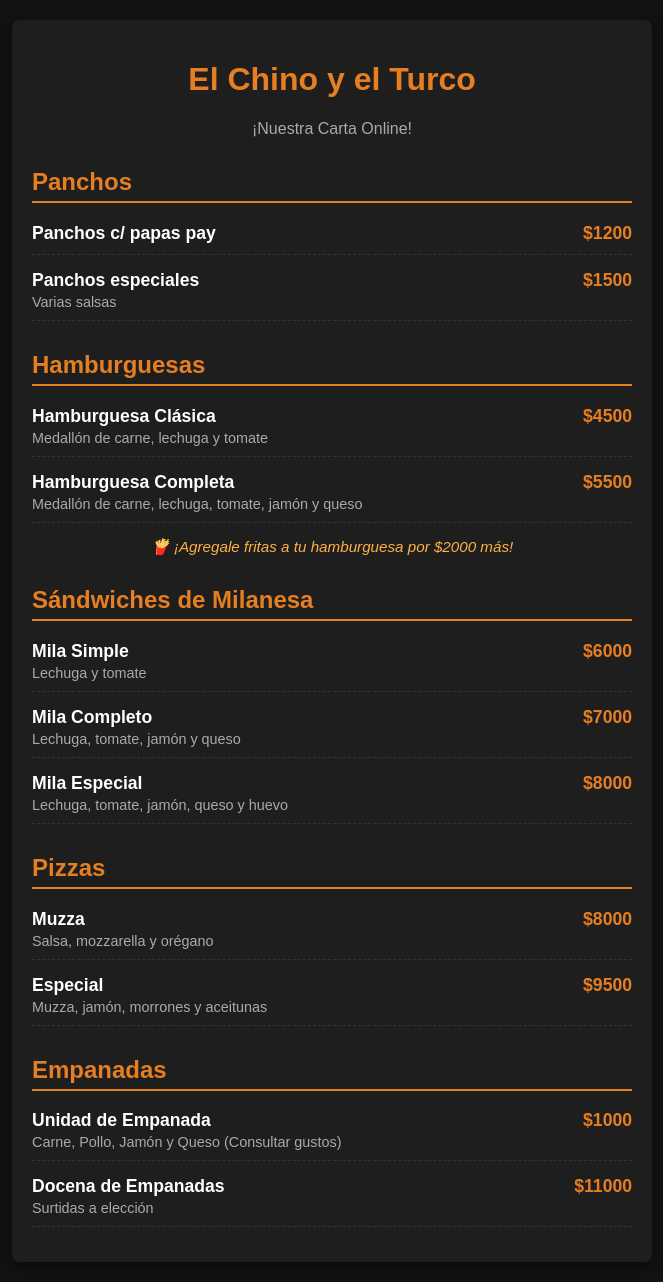
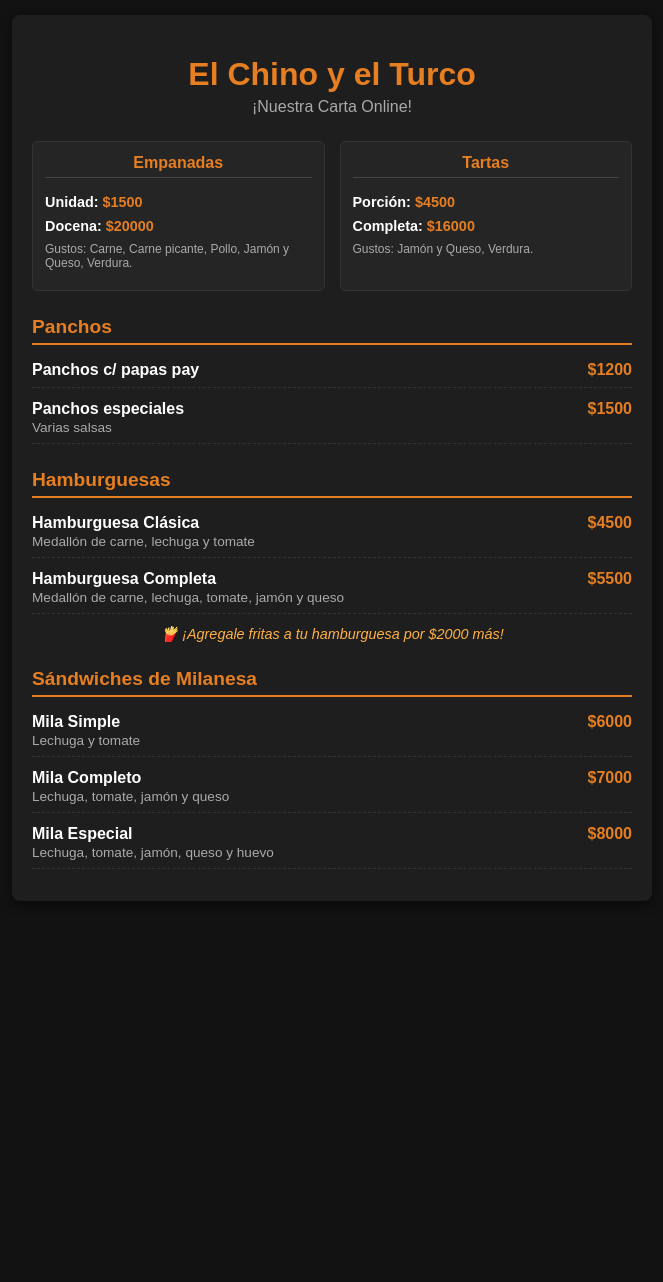
Before and after one commit to santinosuarezm-sys/santinosuarezm-sys-menu-el-chino-y-el-turco, a Flask app: page / in a window 1280 px wide. Shown: the whole page, without its empty margins (308-971 px from the left). After the commit the page ends 869 px from the top, so only its background shows below. Run offline with Flask 3, Linux system fonts and the light colour scheme.

Commit message:
index.html

```diff
--- a/templates/index.html
+++ b/templates/index.html
@@ -8,14 +8,14 @@
         body {
             font-family: Arial, sans-serif;
             background-color: #121212; /* Fondo negro */
-            color: #e0e0e0; /* Texto claro para que se lea bien */
+            color: #e0e0e0; /* Texto claro */
             margin: 0;
-            padding: 20px;
+            padding: 15px;
         }
         .container {
             max-width: 600px;
             margin: 0 auto;
-            background: #1e1e1e; /* Tarjeta oscura para el menú */
+            background: #1e1e1e; /* Tarjeta oscura */
             padding: 20px;
             border-radius: 8px;
             box-shadow: 0 4px 12px rgba(0,0,0,0.5);
@@ -23,47 +23,94 @@
         h1 {
             text-align: center;
             color: #e67e22; /* Título naranja */
+            margin-bottom: 5px;
+        }
+        .subtitulo {
+            text-align: center;
+            color: #aaa;
+            margin-bottom: 25px;
         }
         h2 {
-            border-bottom: 2px solid #e67e22; /* Línea naranja que te gusta */
+            border-bottom: 2px solid #e67e22; /* Línea naranja */
             padding-bottom: 5px;
-            margin-top: 30px;
+            margin-top: 25px;
             color: #e67e22;
+            font-size: 1.2em;
         }
+        /* Contenedor para poner dos secciones al lado */
+        .dos-columnas {
+            display: flex;
+            gap: 15px;
+            margin-top: 15px;
+        }
+        .columna {
+            flex: 1;
+            background: #252525;
+            padding: 12px;
+            border-radius: 6px;
+            border: 1px solid #333;
+        }
+        .columna h3 {
+            color: #e67e22;
+            font-size: 1em;
+            margin-top: 0;
+            border-bottom: 1px solid #444;
+            padding-bottom: 5px;
+            text-align: center;
+        }
+        .item-columna {
+            margin-bottom: 8px;
+            font-size: 0.9em;
+        }
+        .item-columna .nombre {
+            font-weight: bold;
+            color: #fff;
+        }
+        .item-columna .precio {
+            color: #e67e22;
+            font-weight: bold;
+        }
+        .sabores {
+            font-size: 0.75em;
+            color: #aaa;
+            margin-top: 2px;
+            margin-bottom: 8px;
+        }
+        /* Estilos normales para el resto */
         .item {
             display: flex;
             justify-content: space-between;
-            margin-bottom: 15px;
+            margin-bottom: 12px;
             border-bottom: 1px dashed #333;
-            padding-bottom: 10px;
+            padding-bottom: 8px;
         }
         .info {
             flex-grow: 1;
-            padding-right: 15px;
+            padding-right: 10px;
         }
         .nombre {
             font-weight: bold;
-            font-size: 1.1em;
+            font-size: 1em;
             color: #ffffff;
         }
         .descripcion {
-            font-size: 0.9em;
+            font-size: 0.85em;
             color: #aaa;
-            margin-top: 3px;
+            margin-top: 2px;
         }
         .precio {
             font-weight: bold;
-            color: #e67e22; /* Precios en naranja */
-            font-size: 1.1em;
+            color: #e67e22;
+            font-size: 1em;
             white-space: nowrap;
         }
         .nota {
             text-align: center;
             font-style: italic;
             color: #ffb142;
-            margin-top: 10px;
-            margin-bottom: 20px;
-            font-size: 0.95em;
+            margin-top: 8px;
+            margin-bottom: 15px;
+            font-size: 0.9em;
         }
     </style>
 </head>
@@ -71,7 +118,34 @@
 
     <div class="container">
         <h1>El Chino y el Turco</h1>
-        <p style="text-align: center; color: #aaa;">¡Nuestra Carta Online!</p>
+        <div class="subtitulo">¡Nuestra Carta Online!</div>
+
+        <!-- SECCIÓN SUPERIOR: EMPANADAS Y TARTAS (LADO A LADO) -->
+        <div class="dos-columnas">
+            <!-- Columna Empanadas -->
+            <div class="columna">
+                <h3>Empanadas</h3>
+                <div class="item-columna">
+                    <span class="nombre">Unidad:</span> <span class="precio">$1500</span>
+                </div>
+                <div class="item-columna">
+                    <span class="nombre">Docena:</span> <span class="precio">$20000</span>
+                </div>
+                <div class="sabores">Gustos: Carne, Carne picante, Pollo, Jamón y Queso, Verdura.</div>
+            </div>
+
+            <!-- Columna Tartas -->
+            <div class="columna">
+                <h3>Tartas</h3>
+                <div class="item-columna">
+                    <span class="nombre">Porción:</span> <span class="precio">$4500</span>
+                </div>
+                <div class="item-columna">
+                    <span class="nombre">Completa:</span> <span class="precio">$16000</span>
+                </div>
+                <div class="sabores">Gustos: Jamón y Queso, Verdura.</div>
+            </div>
+        </div>
 
         <!-- SECCIÓN PANCHOS -->
         <h2>Panchos</h2>
@@ -131,40 +205,6 @@
             <div class="precio">$8000</div>
         </div>
 
-        <!-- SECCIÓN PIZZAS -->
-        <h2>Pizzas</h2>
-        <div class="item">
-            <div class="info">
-                <div class="nombre">Muzza</div>
-                <div class="descripcion">Salsa, mozzarella y orégano</div>
-            </div>
-            <div class="precio">$8000</div>
-        </div>
-        <div class="item">
-            <div class="info">
-                <div class="nombre">Especial</div>
-                <div class="descripcion">Muzza, jamón, morrones y aceitunas</div>
-            </div>
-            <div class="precio">$9500</div>
-        </div>
-
-        <!-- SECCIÓN EMPANADAS -->
-        <h2>Empanadas</h2>
-        <div class="item">
-            <div class="info">
-                <div class="nombre">Unidad de Empanada</div>
-                <div class="descripcion">Carne, Pollo, Jamón y Queso (Consultar gustos)</div>
-            </div>
-            <div class="precio">$1000</div>
-        </div>
-        <div class="item">
-            <div class="info">
-                <div class="nombre">Docena de Empanadas</div>
-                <div class="descripcion">Surtidas a elección</div>
-            </div>
-            <div class="precio">$11000</div>
-        </div>
-
     </div>
 
 </body>
```
